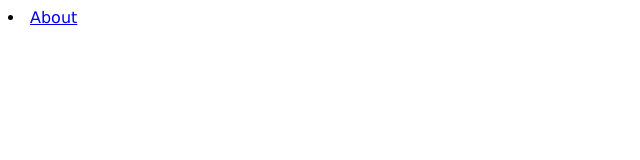
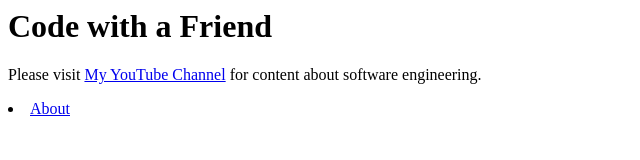
Before and after one commit to 16eda06/16eda06.github.io, a plain HTML site: page index.html in a window 1280 px wide. Shown: the whole page, without its empty margins (0-640 px from the left). Drawn offline with Linux system fonts and the light colour scheme.

Commit message:
Add About Page

```diff
--- a/index.html
+++ b/index.html
@@ -1,4 +1,4 @@
-<style type="text/css">
+<!-- <style type="text/css">
 
 body {
     font-family: 'Lucida Sans', 'Lucida Sans Regular', 'Lucida Grande', 'Lucida Sans Unicode', Geneva, Verdana, sans-serif }
@@ -7,10 +7,13 @@ p {
   font-size: 18px;
 }
 
-</style>
+</style>  -->
 
 <html>
-    <title>Code with a Friend</title>
+    <h1>Code with a Friend</h1>
+    <p>
+        Please visit <a href="https://www.youtube.com/channel/UC_8qK1SHNbhc6hfD2VkUlkA">My YouTube Channel</a> for content about software engineering.
+    </p>
     <p>
         <li><a href="about.html">About</a>
     <p>
```
Also changed, not shown: about.html (+1 -1 lines).
